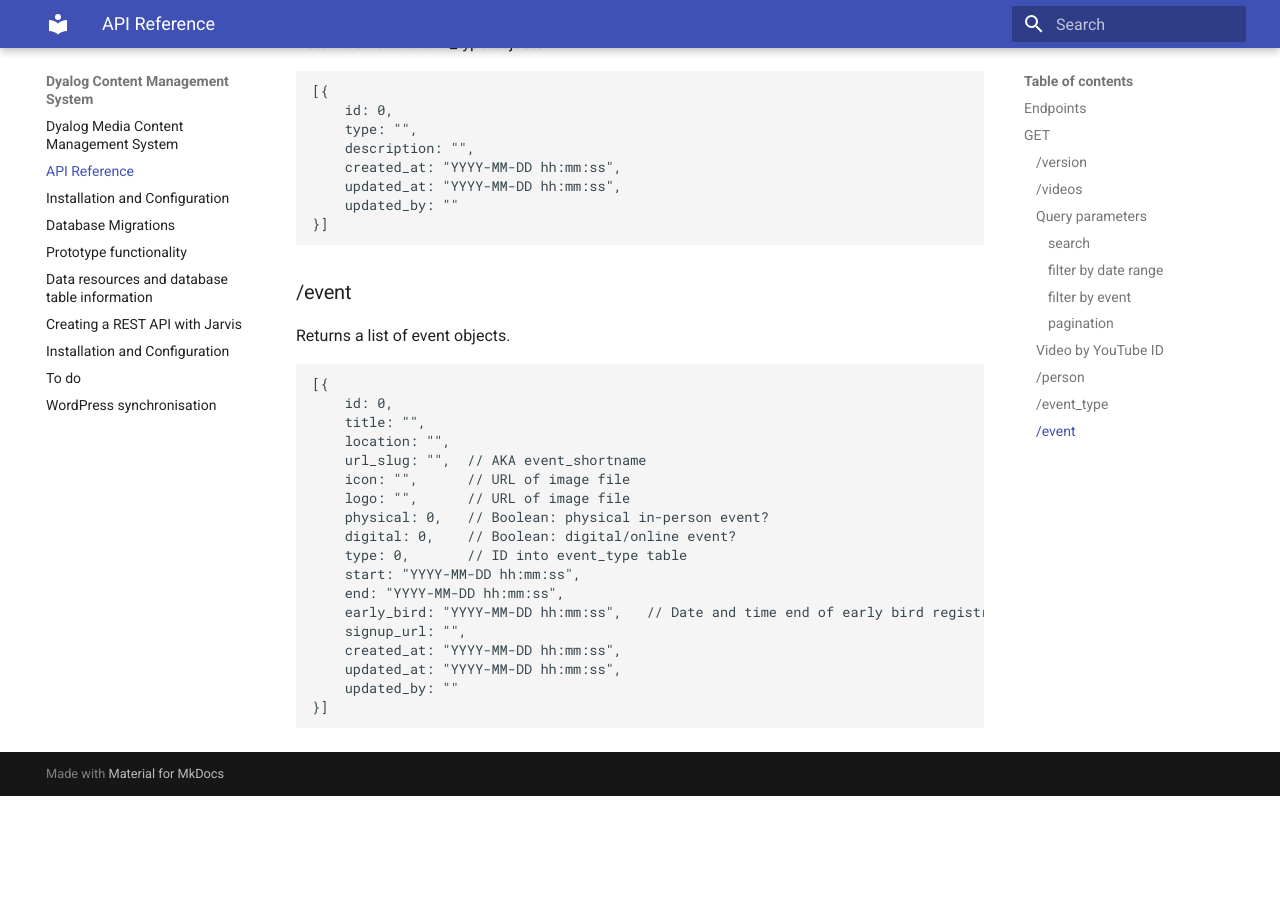
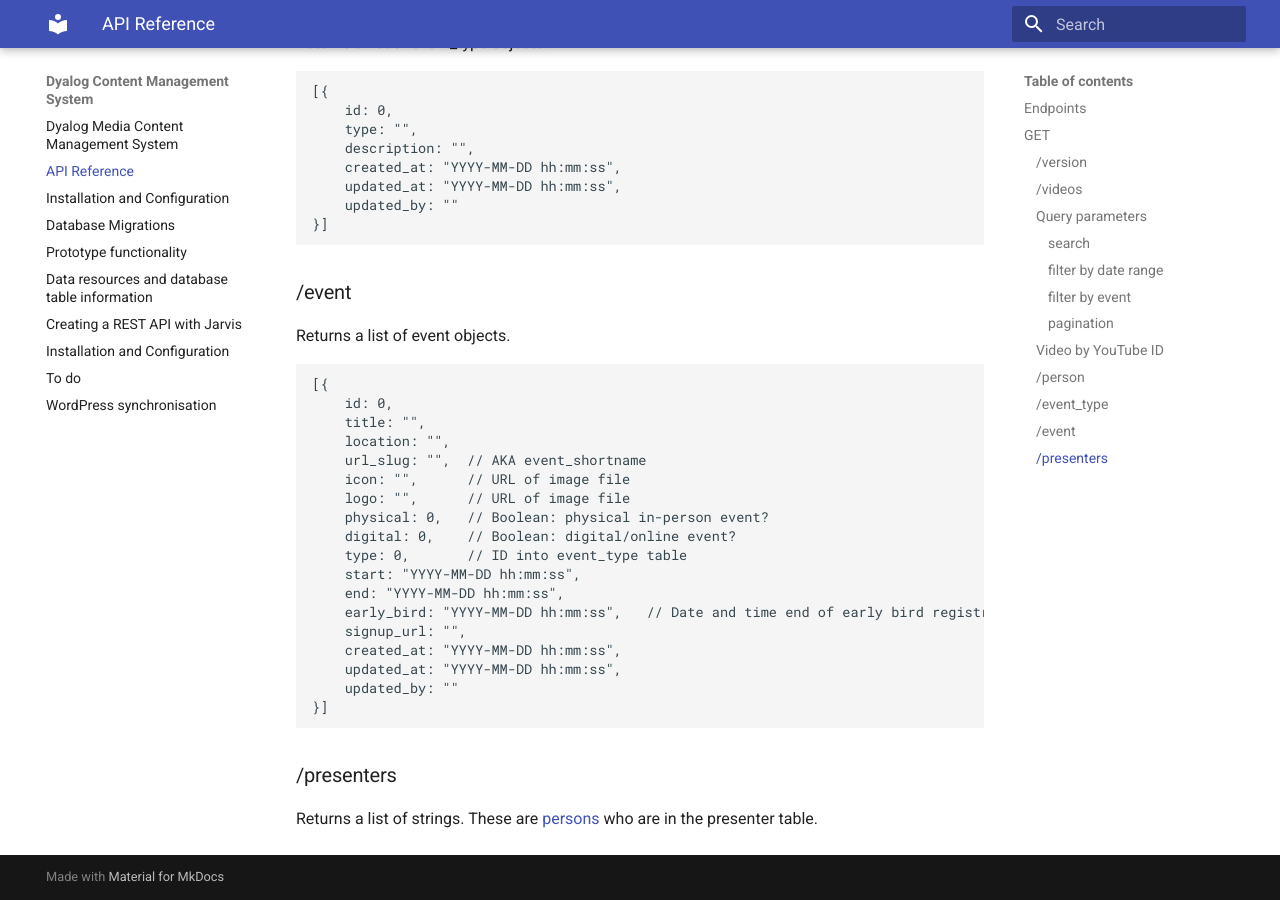
Before and after one commit to Dyalog/DCMS, an MkDocs documentation site: the page built from docs/api.md, in a window 1280 px wide and 900 px high, scrolled down 3058 px. Built offline with MkDocs 1.6.1 and Material for MkDocs 9.7.7, drawn with Linux system fonts in a browser that asks for light colours; before the commit the page ends 3854 px from its top, so only the background shows below that.

Commit message:
GET /presenters endpoint

````diff
--- a/docs/api.md
+++ b/docs/api.md
@@ -160,3 +160,6 @@ Returns a list of event objects.
     updated_by: ""
 }]
 ```
+
+### /presenters
+Returns a list of strings. These are [persons](#person) who are in the presenter table.
````
Also changed, not shown: docs/todo.md (+1 -1 lines), 2 other files.
